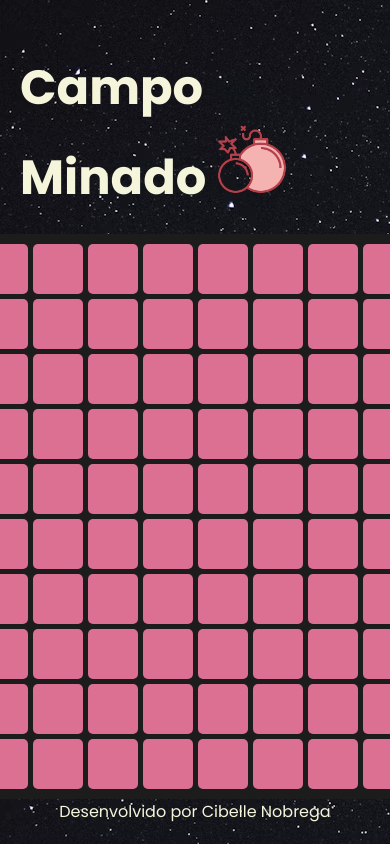
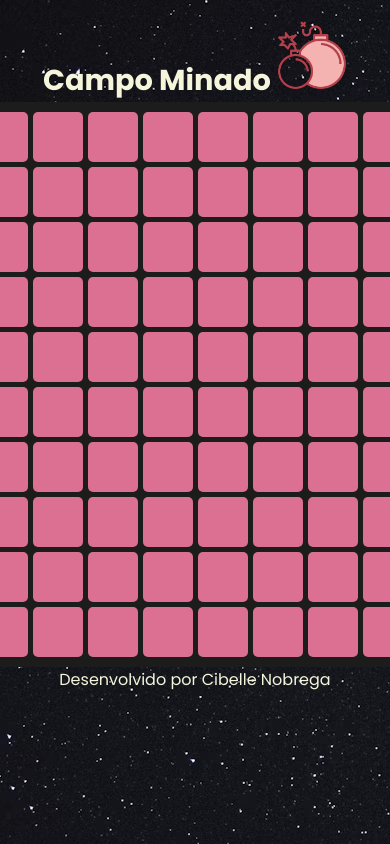
Before and after one commit to CibelleN94/Campo___Minado, a plain HTML site: page index.html in a window 390 px wide. Shown: the top 844 px of the page. Drawn offline with nearby package versions, Linux system fonts and the light colour scheme; a web font is replaced by a local one.

Commit message:
atualizando responsividade

```diff
--- a/campominado.css
+++ b/campominado.css
@@ -55,3 +55,29 @@ h1 {
     background-color: darkred;
     color: white;
 }
+
+@media screen and (max-width: 1020px) {
+
+    body {
+        text-align: center;
+
+    }
+    h1 {
+     margin: auto;
+     font-size: 1.8em;
+    }
+
+    #container {
+        display: flex;
+        justify-content: center;
+        align-items: center;
+        width: 100%;
+
+
+    }
+
+
+
+
+
+}
--- a/index.html
+++ b/index.html
@@ -10,7 +10,9 @@
 <body>
 
     <h1>Campo Minado <img src="imagens/bomb3.png" width="70" height="70"></h1>
-    <div id="game-container"></div>
+    <div id="container">
+        <div id="game-container"></div>
+    </div>
 
 
    <script src="campominado.js"></script>
```
